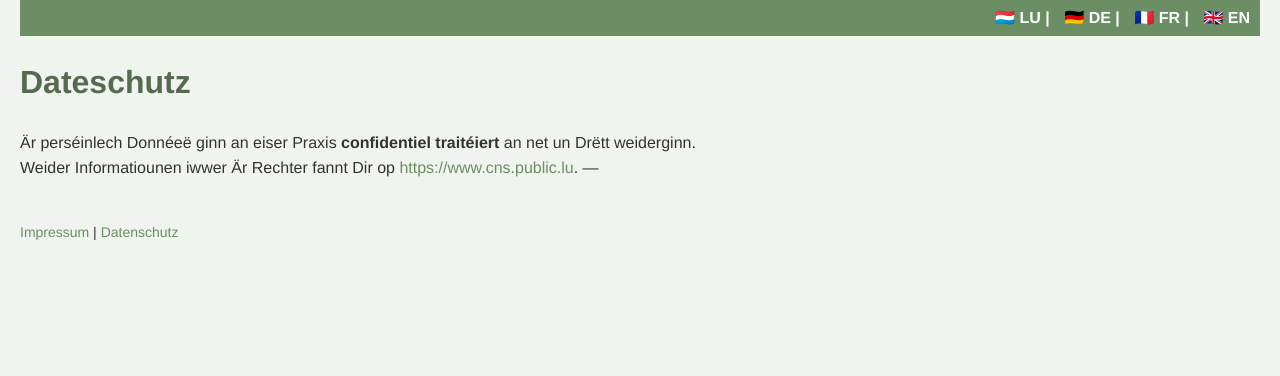
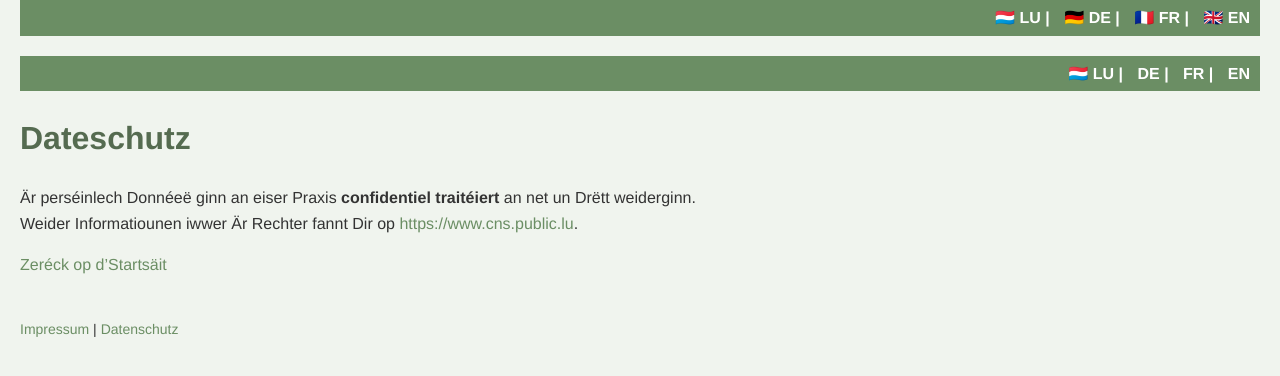
Before and after one commit to bjoernbrightside/praxis-schwebsange, a Jekyll site: the page built from lu/datenschutz.md, in a window 1280 px wide. Shown: the top 376 px of the page. Built offline with Jekyll 4.4.1, drawn with Linux system fonts in a browser that asks for light colours.

Commit message:
Update datenschutz.md

```diff
--- a/lu/datenschutz.md
+++ b/lu/datenschutz.md
@@ -1,11 +1,16 @@
 ---
 layout: default
-lang: lb
 title: Dateschutz
+lang: lu
 ---
+
+<div class="language-bar">
+🇱🇺 <b>LU</b> | <a href="/de/datenschutz/">DE</a> | <a href="/fr/datenschutz/">FR</a> | <a href="/en/datenschutz/">EN</a>
+</div>
 
 # Dateschutz
 
 Är perséinlech Donnéeë ginn an eiser Praxis **confidentiel traitéiert** an net un Drëtt weiderginn.
 Weider Informatiounen iwwer Är Rechter fannt Dir op [https://www.cns.public.lu](https://www.cns.public.lu).
----
+
+[Zeréck op d'Startsäit](/lu/)
```
